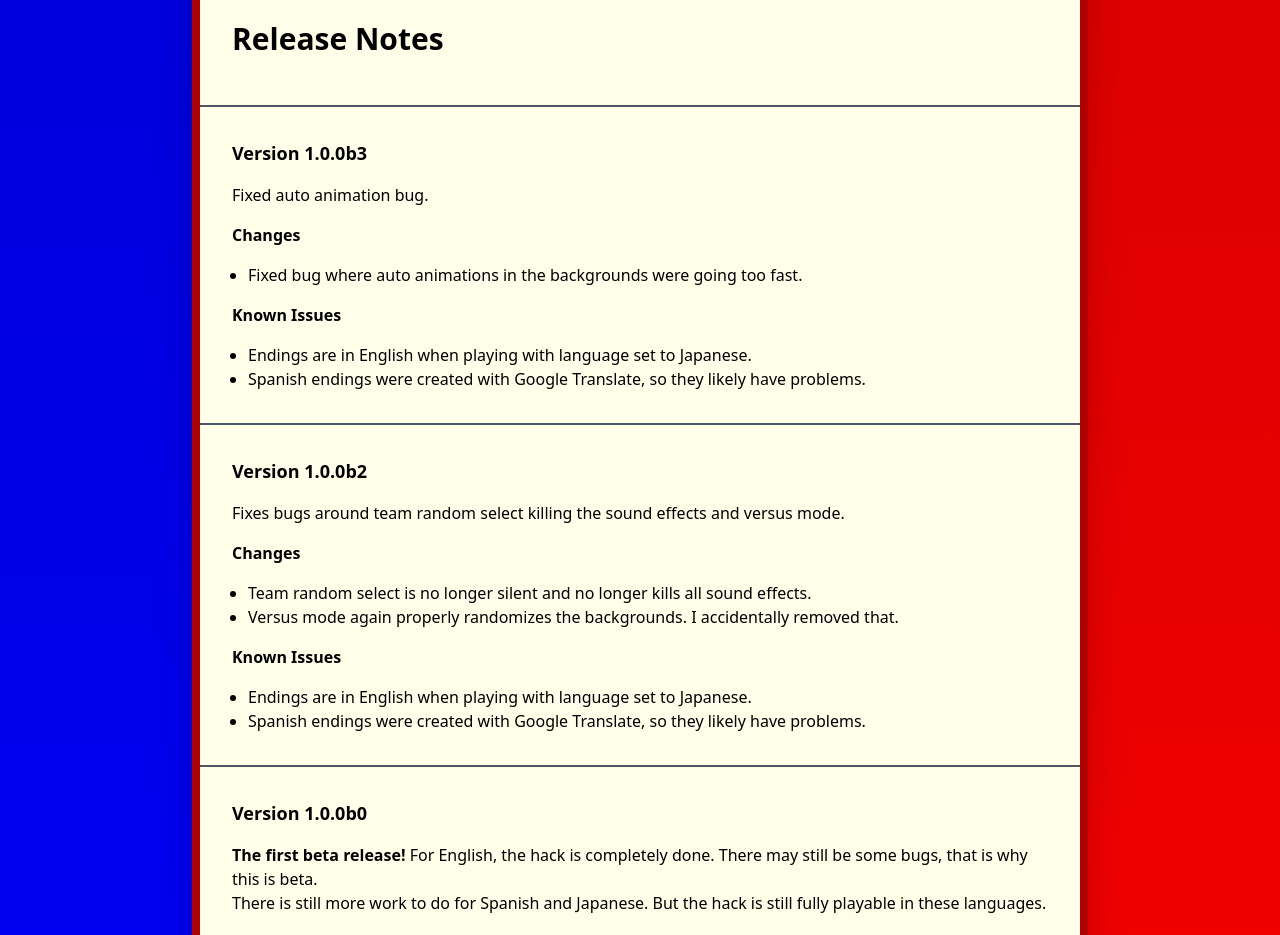
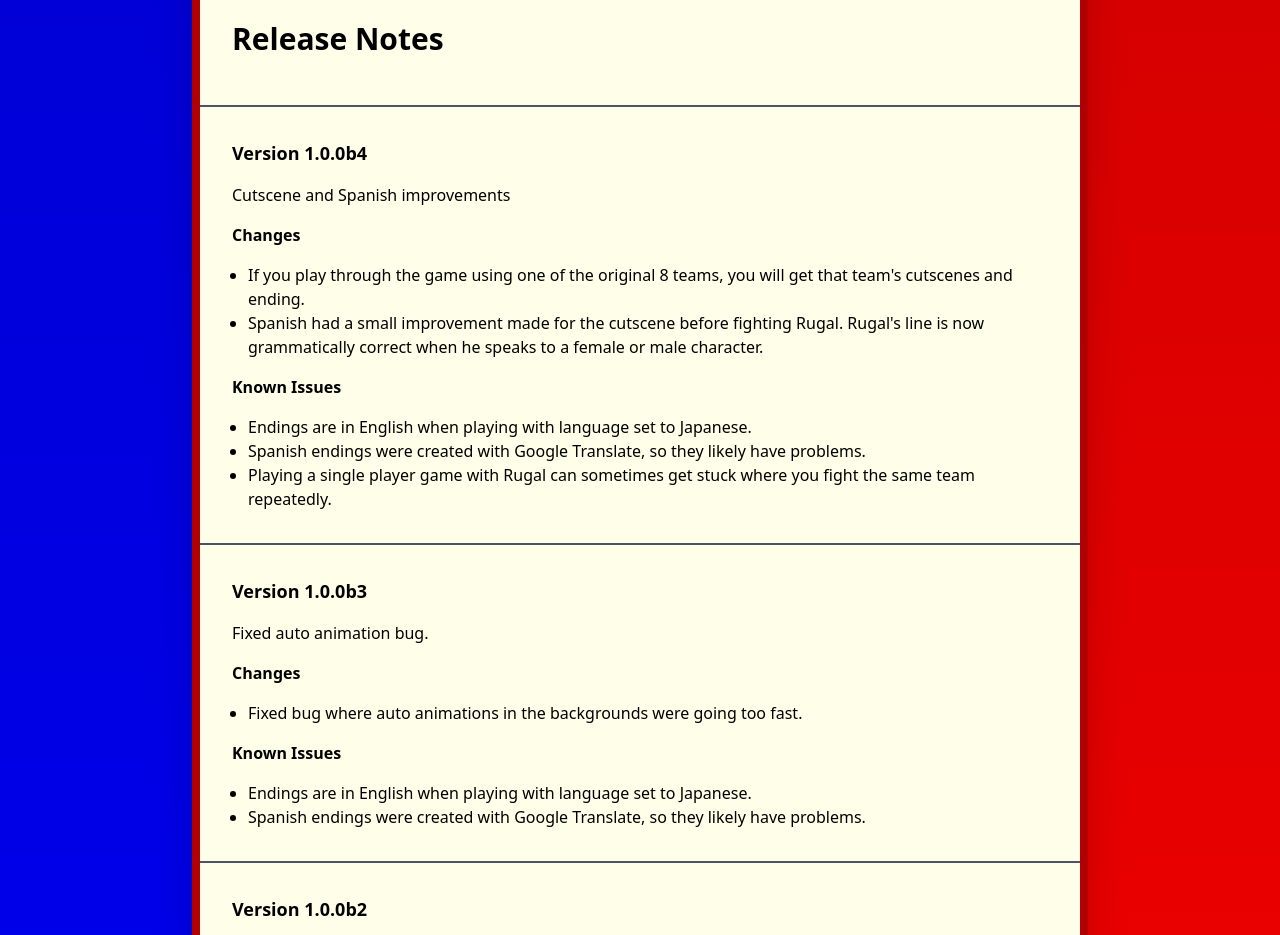
Before and after one commit to city41/neorh, a Next.js app: page / in a window 1280 px wide. Shown: the part 3920-4855 px from the top of the page. Built offline with nearby package versions, Linux system fonts and the light colour scheme.

Commit message:
v1.0.0b4

```diff
--- a/src/components/IndexPage/IndexPage.tsx
+++ b/src/components/IndexPage/IndexPage.tsx
@@ -244,6 +244,35 @@ function IndexPage() {
           <h2 className={styles.pageHeader}>Release Notes</h2>
         </div>
         <div className="mb-16">
+          <Hr />
+          <h3 className="heading text-lg font-bold pb-4">Version 1.0.0b4</h3>
+          <p>Cutscene and Spanish improvements</p>
+          <h4 className="heading font-bold py-4">Changes</h4>
+          <ul className="list-disc ml-4">
+            <li>
+              If you play through the game using one of the original 8 teams,
+              you will get that team&apos;s cutscenes and ending.
+            </li>
+            <li>
+              Spanish had a small improvement made for the cutscene before
+              fighting Rugal. Rugal&apos;s line is now grammatically correct
+              when he speaks to a female or male character.
+            </li>
+          </ul>
+          <h4 className="heading font-bold py-4">Known Issues</h4>
+          <ul className="list-disc ml-4">
+            <li>
+              Endings are in English when playing with language set to Japanese.
+            </li>
+            <li>
+              Spanish endings were created with Google Translate, so they likely
+              have problems.
+            </li>
+            <li>
+              Playing a single player game with Rugal can sometimes get stuck
+              where you fight the same team repeatedly.
+            </li>
+          </ul>
           <Hr />
           <h3 className="heading text-lg font-bold pb-4">Version 1.0.0b3</h3>
           <p>Fixed auto animation bug.</p>
```
Also changed, not shown: 1 other file (tests, documents, lock files or other folders).
